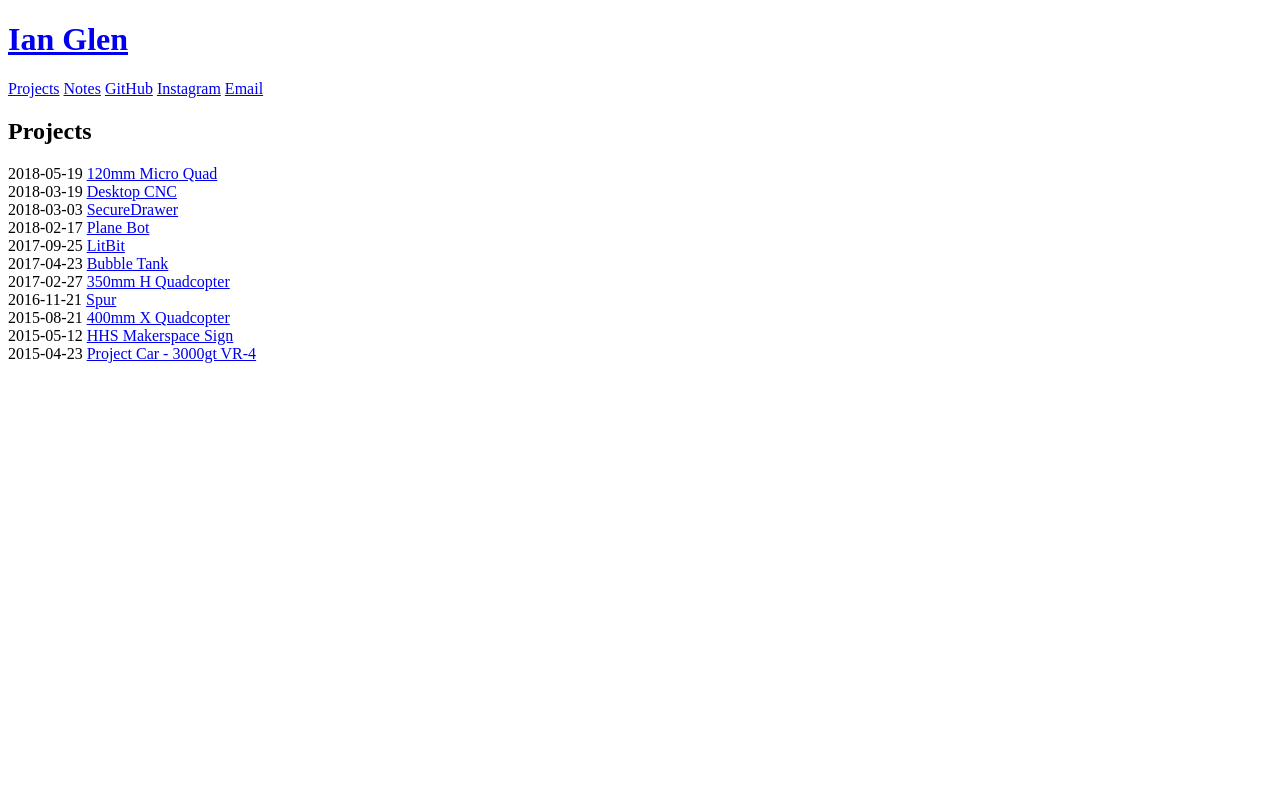
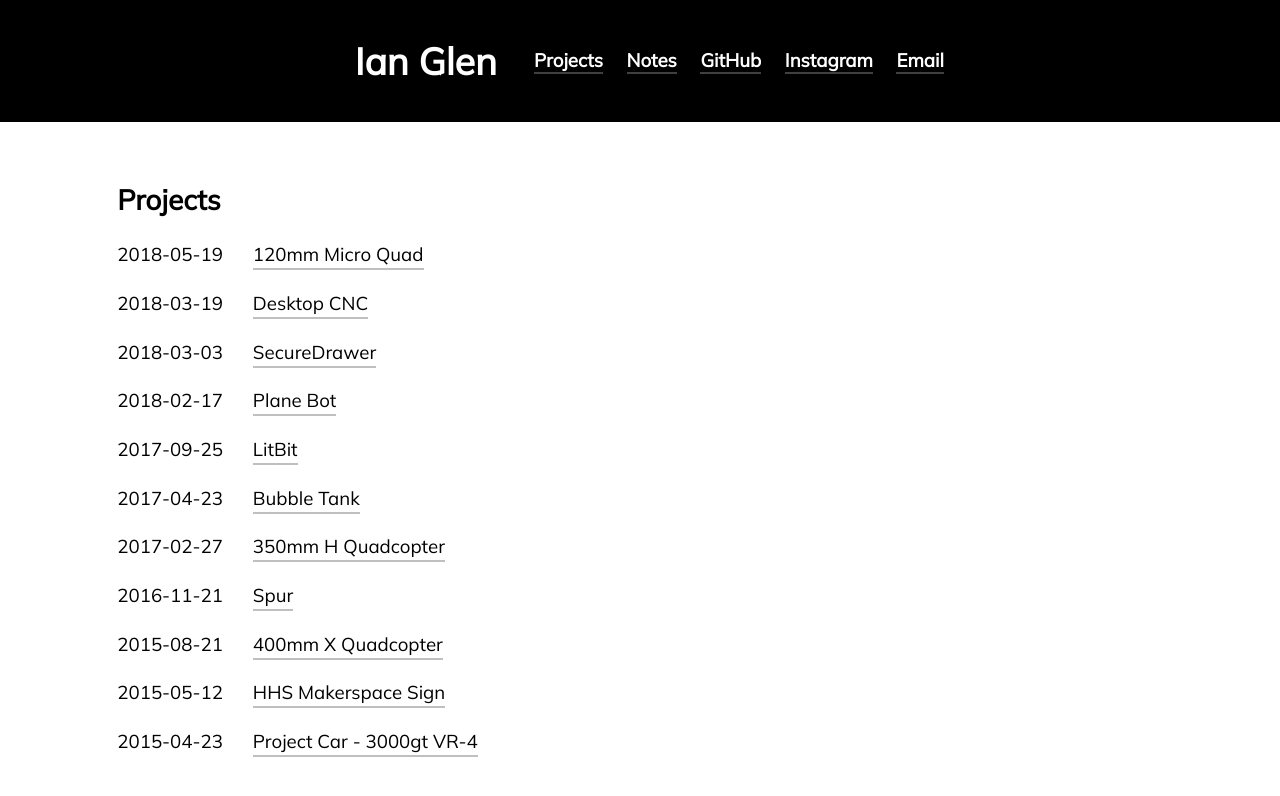
Before and after one commit to codeThatThinks/ianglen.me, a Jekyll site: the page built from projects.md, in a window 1280 px wide. Shown: the top 796 px of the page. Built offline with Jekyll 4.4.1, drawn with Linux system fonts in a browser that asks for light colours.

Commit message:
Fix typo

```diff
--- a/_includes/meta.html
+++ b/_includes/meta.html
@@ -1,4 +1,5 @@
 		<meta charset="utf-8" />
+		<meta name="viewport" content="width=device-width, initial-scale=1.0">
 		{% if page.excerpt %}
 		<meta name="description" content="{{ page.excerpt }}" />
 		<meta property="og:description" content="{{ page.excerpt }}" />
@@ -11,4 +12,4 @@
 		<meta property="og:title" content="{{ page.title }}" />
 		<meta property="twitter:title" content="{{ page.title }}" />
 		{% endif %}
-		<link rel="stylesheet" type="text/css" href="style.css" />
+		<link rel="stylesheet" type="text/css" href="/style.css" />
```
